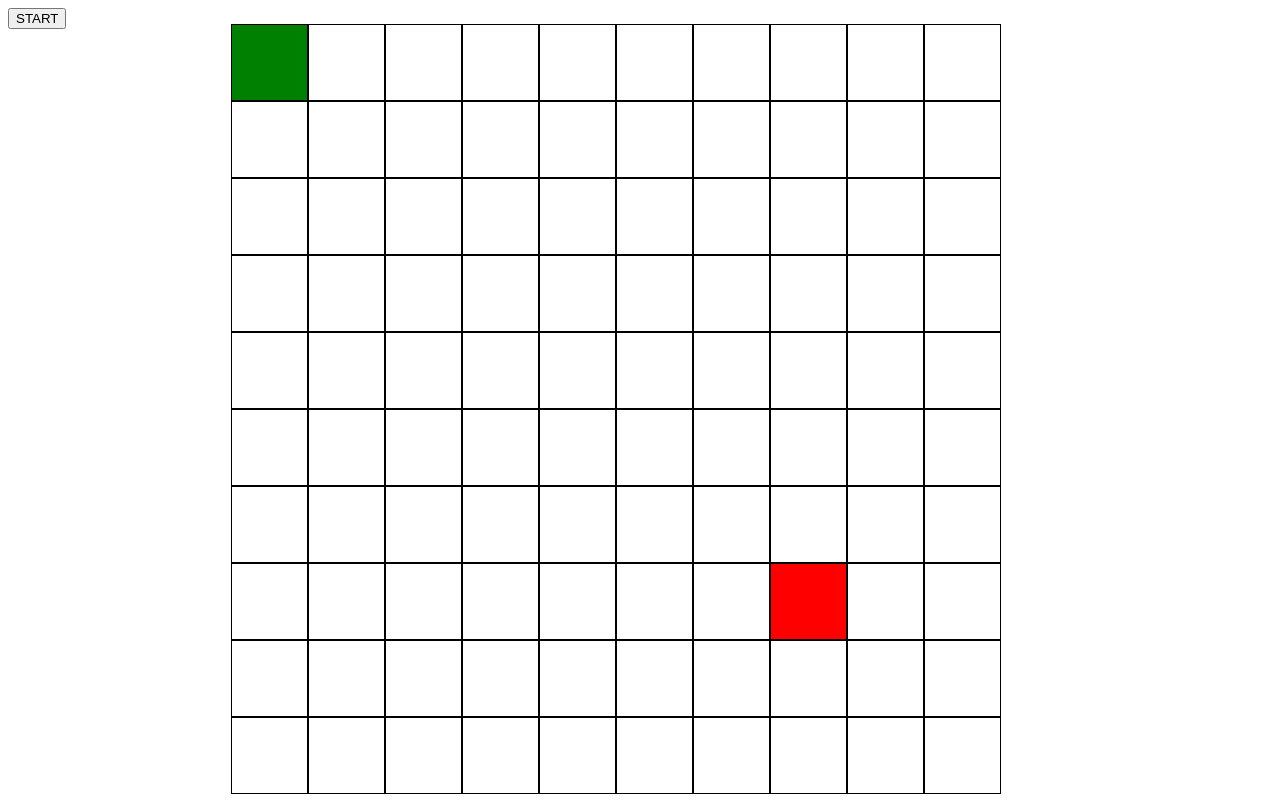
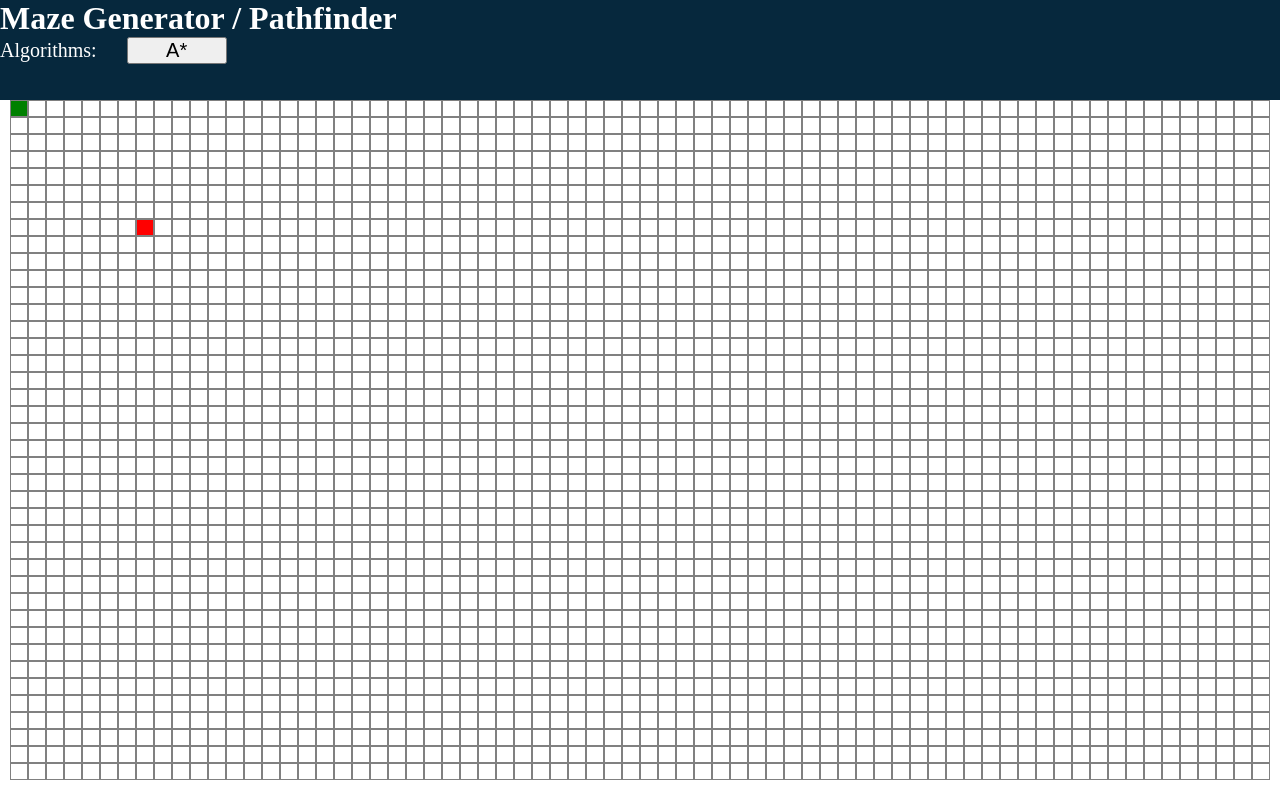
Before and after one commit to kson4/maze-pathfinder, a plain HTML site: page index.html in a window 1280 px wide. Drawn offline with Linux system fonts and the light colour scheme.

Commit message:
basic styling

```diff
--- a/css/styles.css
+++ b/css/styles.css
@@ -1,6 +1,32 @@
+* {
+  margin: 0;
+  padding: 0;
+  /* box-sizing: border-box; */
+}
+
+.navbar {
+  height: 12.5vh;
+  display: flex;
+  flex-direction: column;
+  background-color: #06283D;
+  color: #fff;
+}
+.algo-list {
+  display: flex;
+  gap: 30px;
+  align-items: center;
+  font-size: 20px;
+}
+button {
+  /* width: 50px;
+  height: 20px; */
+  width: 100px;
+  font-size: 20px;
+}
+
 .board {
-  width: 95vw;
-  height: 95vh;
+  /* width: 95vw; */
+  height: 85vh;
   display: flex;
   flex-direction: column;
   justify-content: center;
@@ -11,9 +37,9 @@
   flex-direction: row;
 }
 .cell {
-  width: 75px;
-  height: 75px;
-  border: 1px solid black;
+  width: 1.25vw;
+  height: 1.875vh;
+  border: 1px solid #808080;
 }
 .start {
   background-color: green !important;
@@ -23,10 +49,11 @@
 }
 
 .explored {
-  background-color: gray;
+  background-color: #256D85;
 }
 .travel {
-  background-color: blue;
+  background-color: #47B5FF;
+  border: 1px solid #47B5FF;
 }
 .wall {
   background-color: black !important;
--- a/index.html
+++ b/index.html
@@ -5,10 +5,21 @@
     <meta http-equiv="X-UA-Compatible" content="IE=edge" />
     <meta name="viewport" content="width=device-width, initial-scale=1.0" />
     <title>Pathfinder</title>
+    <script
+      src="https://kit.fontawesome.com/661ac17a3d.js"
+      crossorigin="anonymous"
+    ></script>
     <link rel="stylesheet" href="./css/styles.css" />
   </head>
   <body>
-    <button id="a-star">START</button>
+    <div class="navbar">
+      <h1>Maze Generator / Pathfinder</h1>
+      <div class="algo-list">
+        <div class="h2">Algorithms:</div>
+        <button id="a-star">A*</button>
+      </div>
+    </div>
+
     <div class="board"></div>
 
     <script src="./script/board.js" type="module"></script>
--- a/script/board.js
+++ b/script/board.js
@@ -1,7 +1,9 @@
-// export const ROWS = 30
-// export const COLS = 50
-export const ROWS = 10;
-export const COLS = 10;
+export const ROWS = 40;
+export const COLS = 70;
+// export const SCREEN_WIDTH = screen.width;
+// export const SCREEN_HEIGHT = screen.height * 0.8;
+// export const ROWS = 10;
+// export const COLS = 10;
 
 export class Board {
   constructor(rows, cols) {
@@ -63,6 +65,12 @@ export class Board {
     this.endX = x;
     this.endY = y;
     document.querySelector(`.r${x}c${y}`).classList.add("destination");
+    // document.querySelector(
+    //   `.r${x}c${y}`
+    // ).textContent = `<i class="fa-duotone fa-flag-checkered"></i>`;
+    // document
+    //   .querySelector(`.r${x}c${y}`)
+    //   .innerHTML(`<i class="fa-duotone fa-flag-checkered"></i>`);
   }
   // cur = pop off stack
   // next = random neighbor from cur
```
